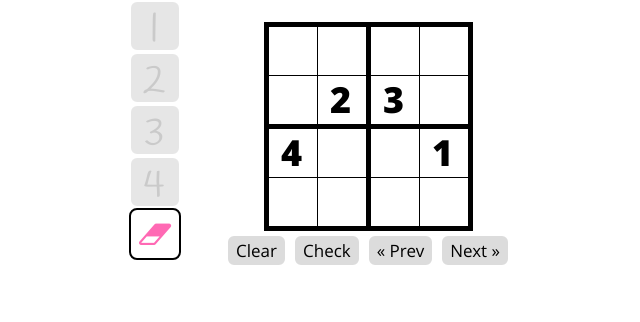
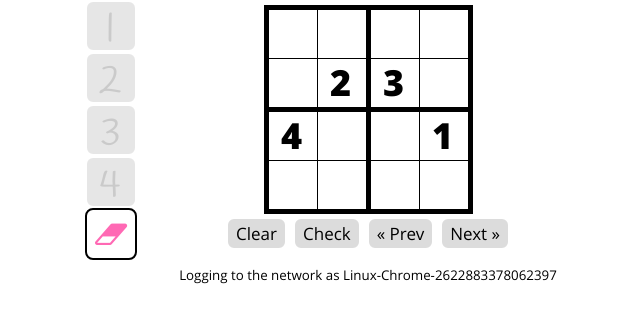
Before and after one commit to davidbau/sudokui, a plain HTML site: page index.html in a window 1280 px wide. Shown: the part 164-486 px from the top of the page, without its empty margins (272-912 px from the left). Drawn offline with Linux system fonts and the light colour scheme.

Commit message:
Show logging message.

```diff
--- a/index.html
+++ b/index.html
@@ -36,6 +36,7 @@
 ><input type="button" value="Next &raquo;" id="nextbutton"
    title="Next puzzle."
 >
+<p id="bottomtext"></p>
 </center>
 </td>
 <td id="rightlayout">
--- a/layout.css
+++ b/layout.css
@@ -75,6 +75,16 @@ table.timescore .timer {
   display: none; }
 .hinttext {
   display: none; }
+
+/* Centered message underneath the UI */
+#bottomtext {
+  text-align:center;
+  margin: 15px 0 0 0;
+  font: 10pt Open Sans; }
+/* Allow selection of user id */
+#bottomtext nobr {
+  -webkit-user-select: text;
+  user-select: text; }
 
 /* Styling for a menu of numbers */
 table.numberkey {
--- a/logging.js
+++ b/logging.js
@@ -44,8 +44,11 @@ function hookEventsToLog() {
     return originalFix.call(this, originalEvent);
   };
 
-  // Show our own unique id so we can find it in the logs.
-  console.log('Your unique id is', uid);
+  // Once the page is loaded, show our own unique id.
+  $(function() {
+    console.log('Your unique id is', uid);
+    $('#bottomtext').html('Logging to the network as <nobr>' + uid + '</nobr>')
+  });
 
   // Listen to 'log' events which are triggered anywhere in the document.
   $(document).on('log', logEvent);
@@ -135,7 +138,9 @@ function logEvent(event, customName, customInfo) {
 }
 
 // OK, go.
-hookEventsToLog();
+if (ENABLE_NETWORK_LOGGING) {
+  hookEventsToLog();
+}
 
 })();
 
```
